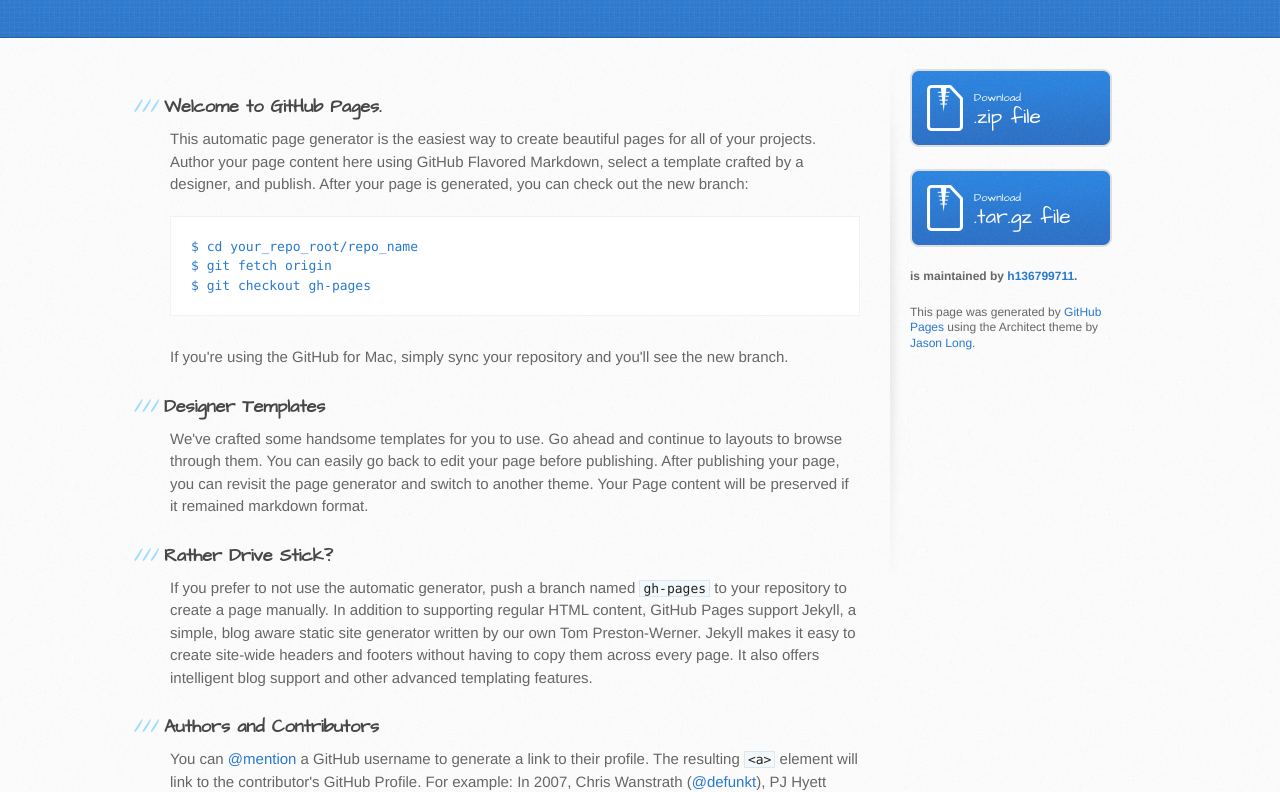
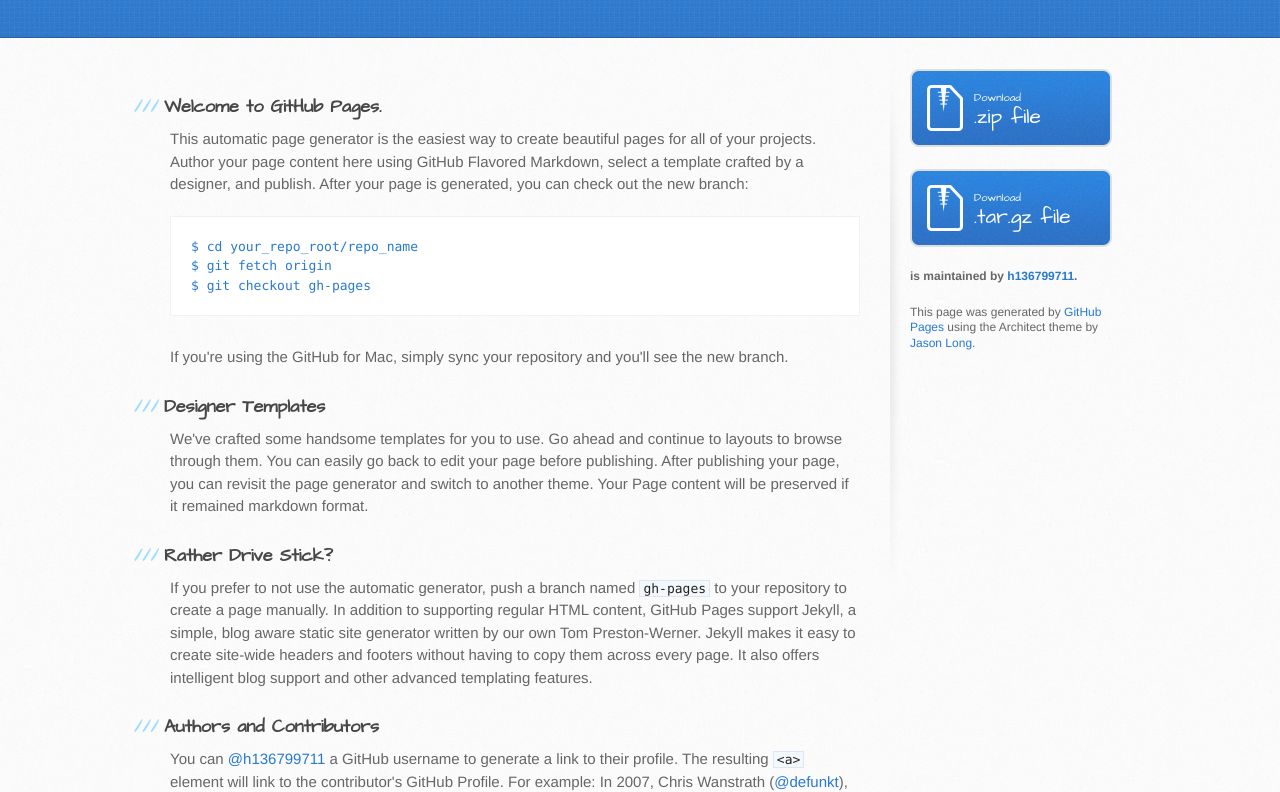
Before and after one commit to ym1137981594/HVersion, a plain HTML site: page index.html in a window 1280 px wide. Shown: the part 163-955 px from the top of the page. Drawn offline with Linux system fonts and the light colour scheme.

Commit message:
Update my github account.

```diff
--- a/index.html
+++ b/index.html
@@ -49,7 +49,7 @@
 
 <h3>Authors and Contributors</h3>
 
-<p>You can <a href="https://github.com/blog/821" class="user-mention">@mention</a> a GitHub username to generate a link to their profile. The resulting <code>&lt;a&gt;</code> element will link to the contributor's GitHub Profile. For example: In 2007, Chris Wanstrath (<a href="https://github.com/defunkt" class="user-mention">@defunkt</a>), PJ Hyett (<a href="https://github.com/pjhyett" class="user-mention">@pjhyett</a>), and Tom Preston-Werner (<a href="https://github.com/mojombo" class="user-mention">@mojombo</a>) founded GitHub.</p>
+<p>You can <a href="https://github.com/blog/821" class="user-mention">@h136799711</a> a GitHub username to generate a link to their profile. The resulting <code>&lt;a&gt;</code> element will link to the contributor's GitHub Profile. For example: In 2007, Chris Wanstrath (<a href="https://github.com/defunkt" class="user-mention">@defunkt</a>), PJ Hyett (<a href="https://github.com/pjhyett" class="user-mention">@pjhyett</a>), and Tom Preston-Werner (<a href="https://github.com/mojombo" class="user-mention">@mojombo</a>) founded GitHub.</p>
 
 <h3>Support or Contact</h3>
 
```
